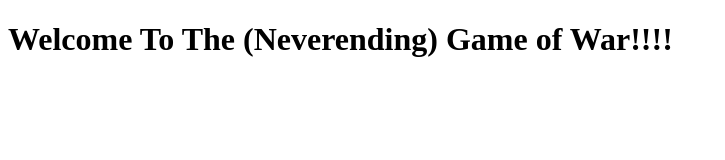
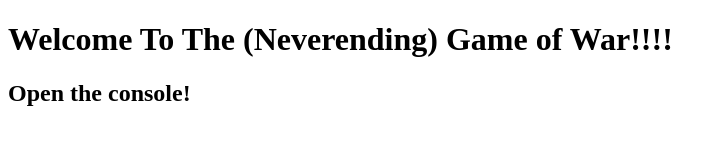
Before and after one commit to locb65/Game-of-War, a plain HTML site: page index.html in a window 1280 px wide. Shown: the whole page, without its empty margins (0-725 px from the left). Drawn offline with Linux system fonts and the light colour scheme.

Commit message:
updated html to indicate opening console and more changes to Readme

```diff
--- a/index.html
+++ b/index.html
@@ -10,6 +10,7 @@
 <body>
 	<header>
 		<h1>Welcome To The (Neverending) Game of War!!!!</h1>
+		<h2>Open the console!</h2>
 	</header>
 
 
```
Also changed, not shown: 1 other file.
